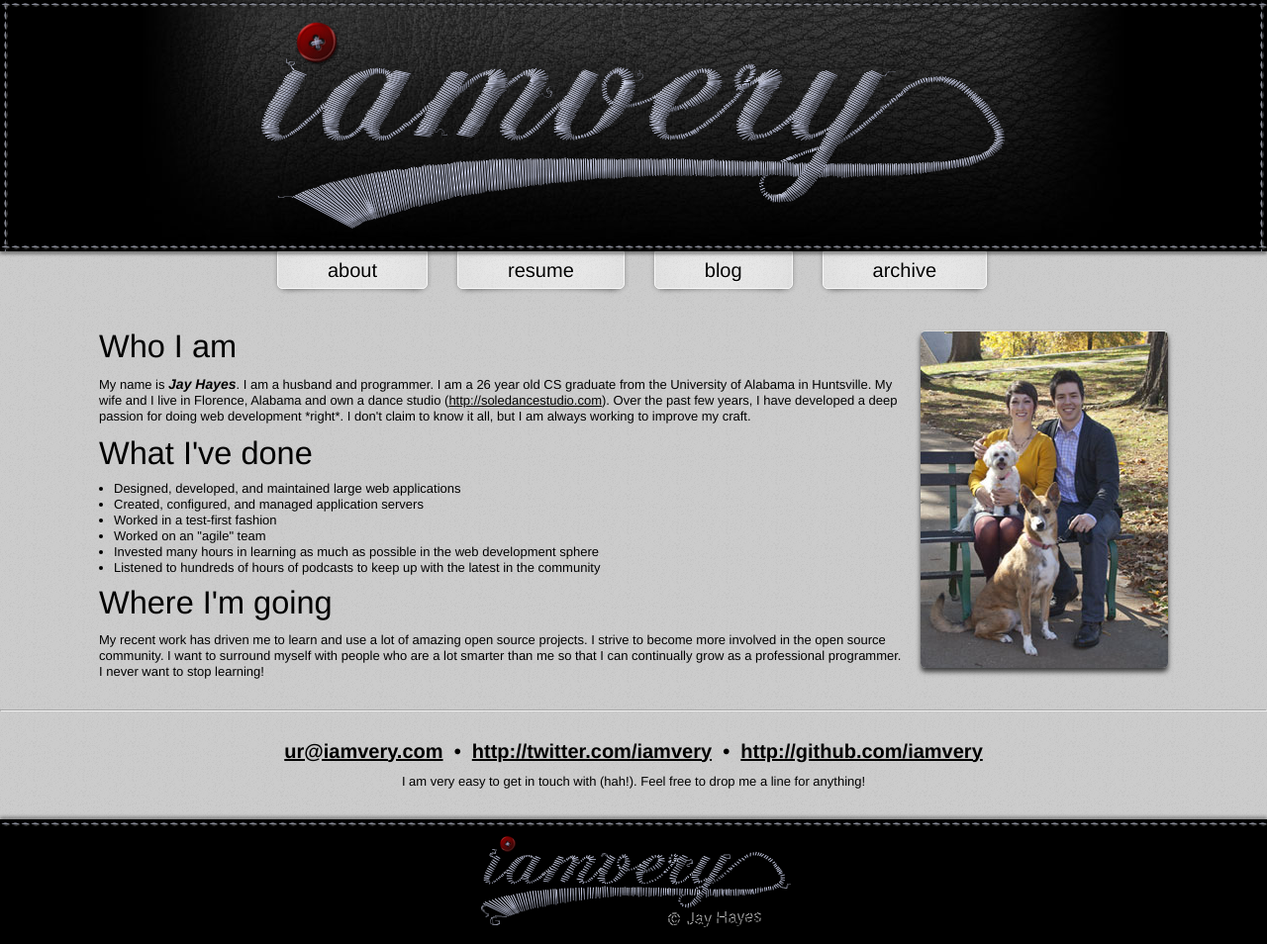
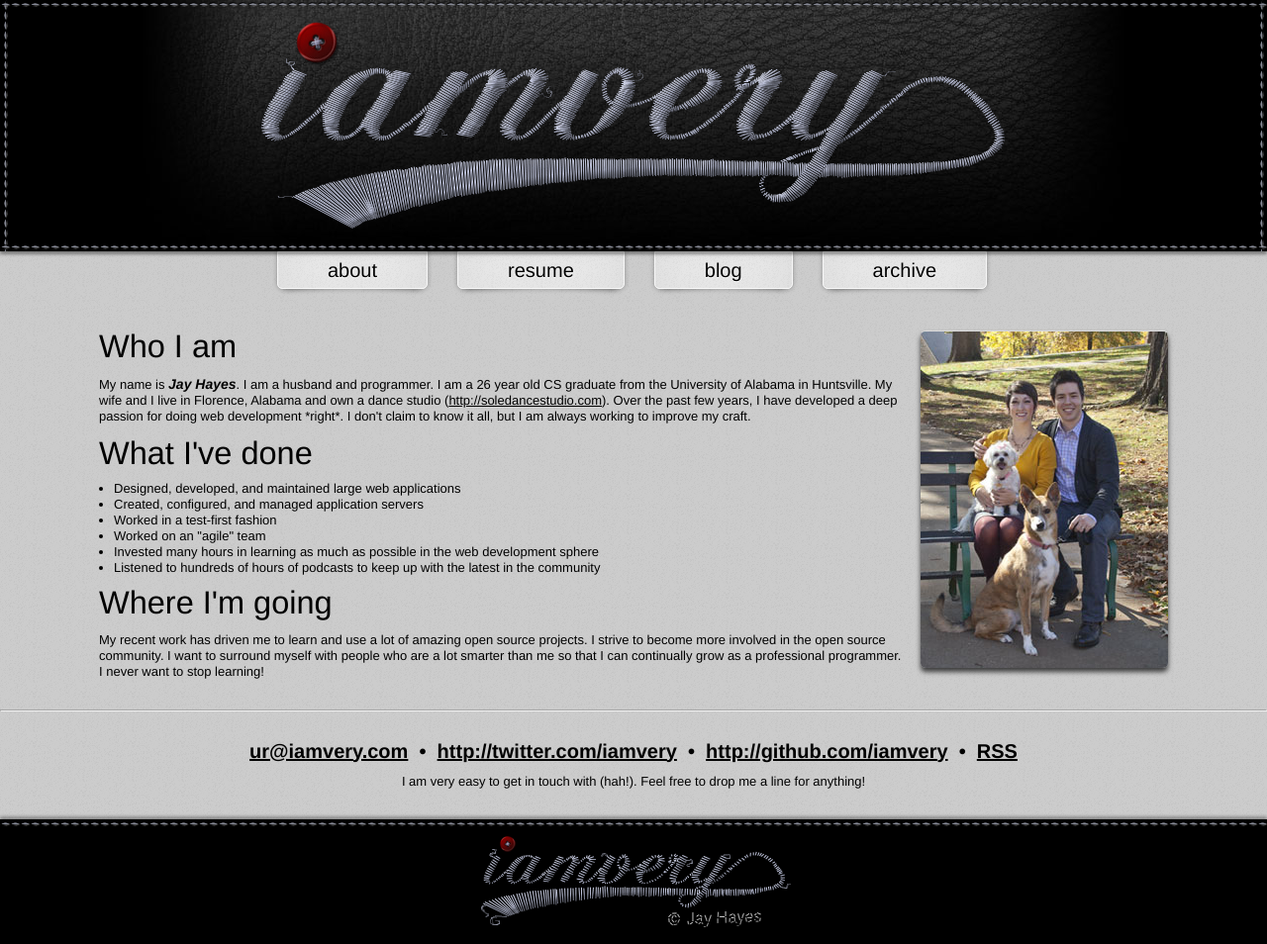
Before and after one commit to iamvery/iamvery.github.com, a Jekyll site: the page built from index.html, in a window 1280 px wide. Shown: the whole page at 99% size. Built offline with Jekyll 4.4.1, drawn with Linux system fonts in a browser that asks for light colours.

Commit message:
Added RSS link to bottom

```diff
--- a/_includes/contact.html
+++ b/_includes/contact.html
@@ -5,6 +5,8 @@
     <a href="http://twitter.com/iamvery" title="I'm a tweeter!">http://twitter.com/iamvery</a>
     &nbsp;&bull;&nbsp;
     <a href="http://github.com/iamvery" title="I've got a Github account!">http://github.com/iamvery</a>
+    &nbsp;&bull;&nbsp;
+    <a href="/feed.xml" title="RSS">RSS</a>
   </p>
 
   <p class="center">
```
